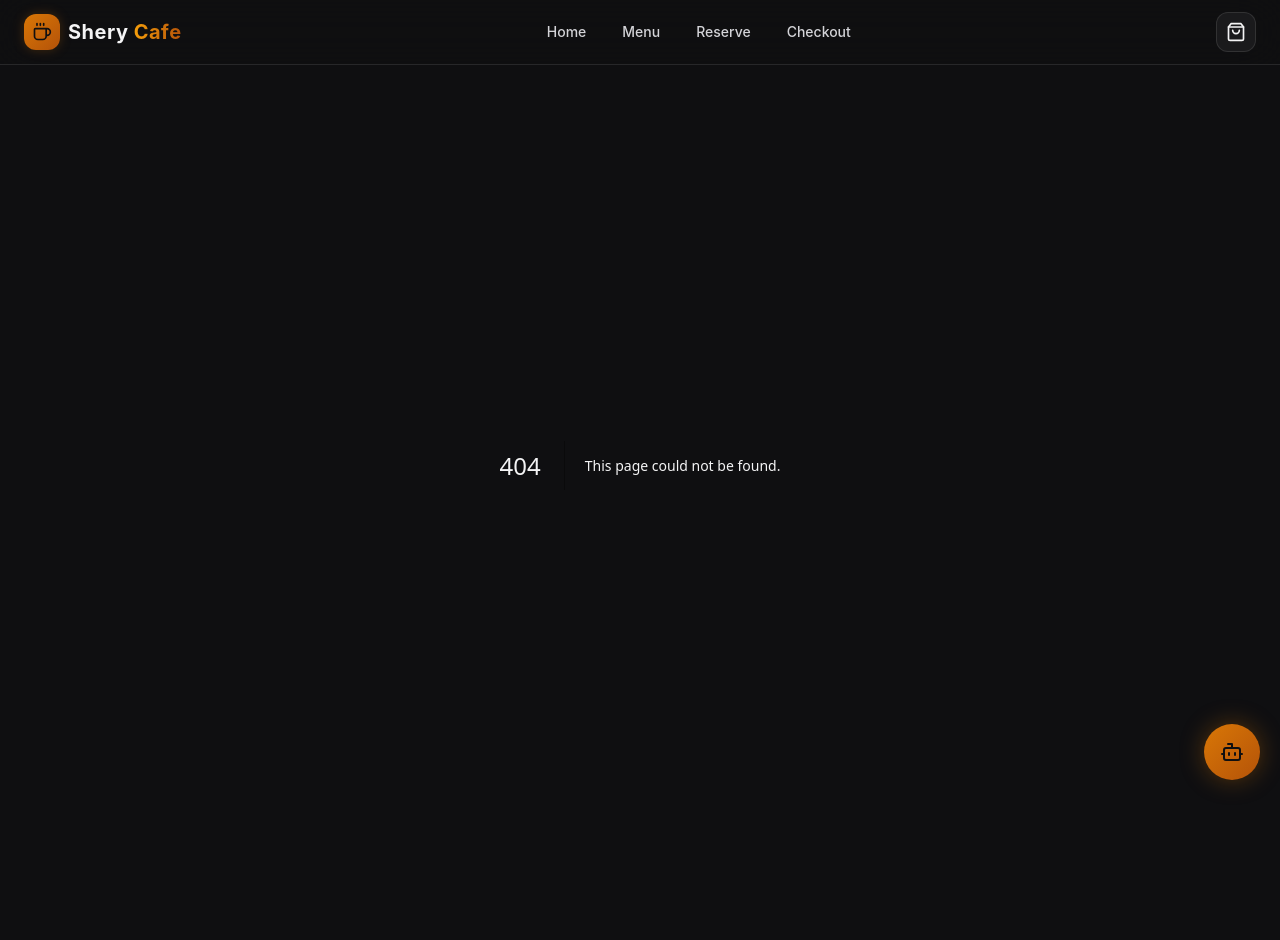
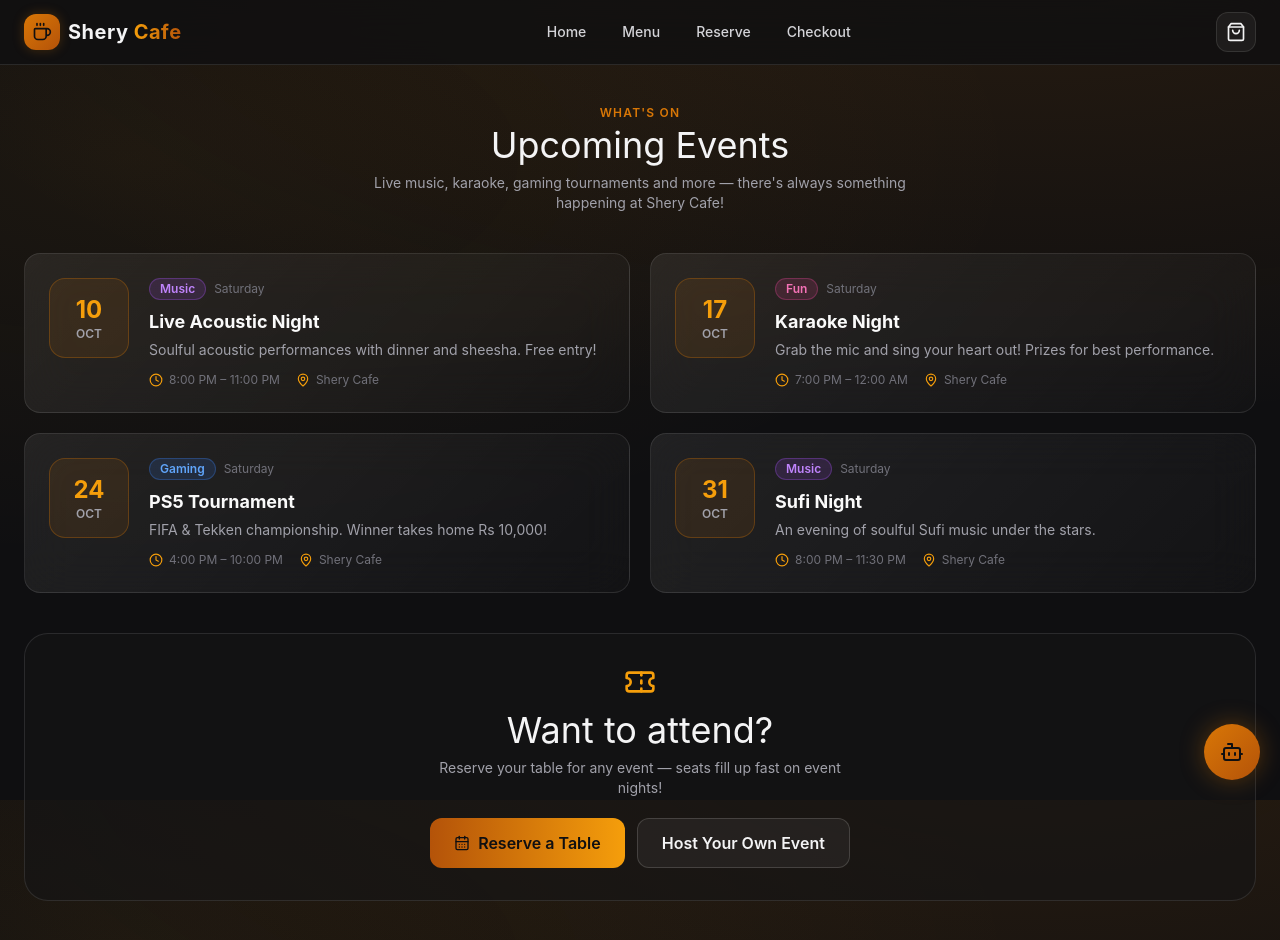
Before and after one commit to sheharyarshahid009-maker/shery-cafe-, a Next.js app: page /events in a window 1280 px wide. Before the commit this address had no page. Before the commit the page ends 865 px from the top, so only its background shows below. Built offline with nearby package versions, Linux system fonts and the light colour scheme.

Commit message:
events page

```diff
--- /dev/null
+++ b/src/app/events/page.tsx
@@ -0,0 +1,139 @@
+"use client";
+
+import { motion } from "framer-motion";
+import { CalendarDays, Clock, MapPin, Ticket } from "lucide-react";
+import Link from "next/link";
+
+// Yahan apne events add/edit karo!
+const EVENTS = [
+  {
+    id: 1,
+    title: "Live Acoustic Night",
+    date: "2026-10-10",
+    time: "8:00 PM – 11:00 PM",
+    description: "Soulful acoustic performances with dinner and sheesha. Free entry!",
+    tag: "Music",
+  },
+  {
+    id: 2,
+    title: "Karaoke Night",
+    date: "2026-10-17",
+    time: "7:00 PM – 12:00 AM",
+    description: "Grab the mic and sing your heart out! Prizes for best performance.",
+    tag: "Fun",
+  },
+  {
+    id: 3,
+    title: "PS5 Tournament",
+    date: "2026-10-24",
+    time: "4:00 PM – 10:00 PM",
+    description: "FIFA & Tekken championship. Winner takes home Rs 10,000!",
+    tag: "Gaming",
+  },
+  {
+    id: 4,
+    title: "Sufi Night",
+    date: "2026-10-31",
+    time: "8:00 PM – 11:30 PM",
+    description: "An evening of soulful Sufi music under the stars.",
+    tag: "Music",
+  },
+];
+
+const TAG_COLORS: Record<string, string> = {
+  Music: "bg-purple-500/15 text-purple-400 border-purple-500/30",
+  Fun: "bg-pink-500/15 text-pink-400 border-pink-500/30",
+  Gaming: "bg-blue-500/15 text-blue-400 border-blue-500/30",
+};
+
+function formatDate(dateStr: string) {
+  const d = new Date(dateStr);
+  return {
+    day: d.getDate(),
+    month: d.toLocaleString("en", { month: "short" }),
+    weekday: d.toLocaleString("en", { weekday: "long" }),
+  };
+}
+
+export default function EventsPage() {
+  return (
+    <div className="mx-auto max-w-7xl px-4 py-10 sm:px-6">
+      <p className="text-center text-xs font-semibold uppercase tracking-widest text-gold-500">
+        What's On
+      </p>
+      <h1 className="section-title mt-1 text-center">Upcoming Events</h1>
+      <p className="mx-auto mt-2 max-w-xl text-center text-sm text-zinc-400">
+        Live music, karaoke, gaming tournaments and more — there's always
+        something happening at Shery Cafe!
+      </p>
+
+      <div className="mt-10 grid gap-5 md:grid-cols-2">
+        {EVENTS.map((event, i) => {
+          const { day, month, weekday } = formatDate(event.date);
+          return (
+            <motion.div
+              key={event.id}
+              initial={{ opacity: 0, y: 20 }}
+              whileInView={{ opacity: 1, y: 0 }}
+              viewport={{ once: true }}
+              transition={{ duration: 0.4, delay: i * 0.08 }}
+              className="glass flex gap-5 p-6"
+            >
+              <div className="flex h-20 w-20 shrink-0 flex-col items-center justify-center rounded-2xl border border-gold-500/30 bg-gold-500/10">
+                <span className="text-2xl font-bold text-gold-400">{day}</span>
+                <span className="text-xs font-semibold uppercase text-zinc-400">
+                  {month}
+                </span>
+              </div>
+              <div className="min-w-0 flex-1">
+                <div className="flex items-center gap-2">
+                  <span
+                    className={`rounded-full border px-2.5 py-0.5 text-xs font-semibold ${
+                      TAG_COLORS[event.tag] ?? "bg-zinc-500/15 text-zinc-400 border-zinc-500/30"
+                    }`}
+                  >
+                    {event.tag}
+                  </span>
+                  <span className="text-xs text-zinc-500">{weekday}</span>
+                </div>
+                <h3 className="mt-2 text-lg font-bold text-zinc-50">
+                  {event.title}
+                </h3>
+                <p className="mt-1 text-sm text-zinc-400">{event.description}</p>
+                <div className="mt-3 flex flex-wrap items-center gap-4 text-xs text-zinc-500">
+                  <span className="inline-flex items-center gap-1.5">
+                    <Clock className="h-3.5 w-3.5 text-gold-400" /> {event.time}
+                  </span>
+                  <span className="inline-flex items-center gap-1.5">
+                    <MapPin className="h-3.5 w-3.5 text-gold-400" /> Shery Cafe
+                  </span>
+                </div>
+              </div>
+            </motion.div>
+          );
+        })}
+      </div>
+
+      <motion.div
+        initial={{ opacity: 0, y: 20 }}
+        whileInView={{ opacity: 1, y: 0 }}
+        viewport={{ once: true }}
+        className="mt-10 rounded-3xl border border-white/10 bg-ink-900/60 p-8 text-center"
+      >
+        <Ticket className="mx-auto h-8 w-8 text-gold-400" />
+        <h2 className="section-title mt-3">Want to attend?</h2>
+        <p className="mx-auto mt-2 max-w-md text-sm text-zinc-400">
+          Reserve your table for any event — seats fill up fast on event nights!
+        </p>
+        <div className="mt-5 flex flex-wrap justify-center gap-3">
+          <Link href="/book" className="btn-gold">
+            <CalendarDays className="h-4 w-4" /> Reserve a Table
+          </Link>
+          <Link href="/party" className="btn-ghost">
+            Host Your Own Event
+          </Link>
+        </div>
+      </motion.div>
+    </div>
+  );
+}
```
